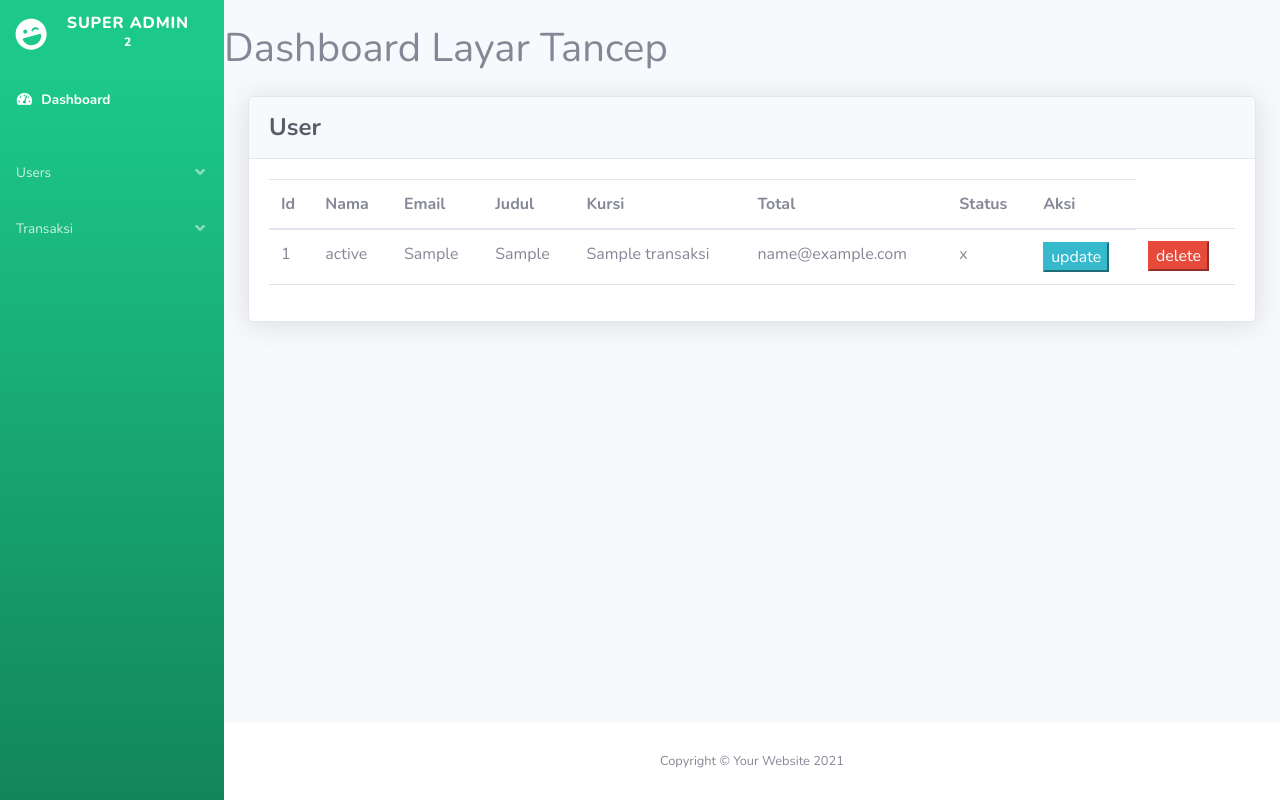
After one commit to yusufkarbackk/movie_flask, a Flask app: page /transaksi in a window 1280 px wide. The commit adds this page. Run offline with Flask 2, Linux system fonts and the light colour scheme; tables that the repository leaves empty or names only in its code hold one stand-in row (values such as "Sample post"); some libraries are stand-ins or nearby versions.

Commit message:
proses membuat update

```diff
--- a/app.py
+++ b/app.py
@@ -69,16 +69,45 @@ def users():
     return render_template('users.html', data=output_json)
 
 
+@app.route('/transaksi')
+def transaksi():
+    db = getMysqlConnection()
+    try:
+        sqlstr = "SELECT * from transaksi"
+        cur = db.cursor()
+        cur.execute(sqlstr)
+        output_json = cur.fetchall()
+    except Exception as e:
+        print("Error in SQL:\n", e)
+    finally:
+        db.close()
+    return render_template('transaksi.html', data=output_json)
+
+
 @app.route('/login', methods=['GET', 'POST'])
 def login():
     if request.method == 'GET':
         return render_template('login.html')
 
 
-@app.route('/update', methods=['GET', 'POST'])
-def update():
-    if request.method == 'GET':
-        return render_template('update.html')
+@app.route('/update/<int:user_id>', methods=['GET', 'POST'])
+def update(user_id):
+    if request.method == 'POST':
+        db = getMysqlConnection()
+        try:
+            cur = db.cursor()
+            sqlstr = f"update transaksi set status = "
+            cur.execute(sqlstr)
+            db.commit()
+            cur.close()
+            print('sukses')
+        except Exception as e:
+            print("Error in SQL:\n", e)
+        finally:
+            db.close()
+        return redirect(url_for('dashboard'))
+
+    return redirect(url_for('transaksi'))
 
 
 @app.route('/register', methods=['GET', 'POST'])
@@ -121,5 +150,6 @@ def deleteUser(user_id):
         db.close()
     return redirect(url_for('dashboard'))
 
+
 if __name__ == '__main__':
     app.run(debug=True)
--- a/templates/base_dashboard.html
+++ b/templates/base_dashboard.html
@@ -57,6 +57,12 @@
                     <span>Users</span>
                 </a>
             </li>
+            <li class="nav-item">
+                <a class="nav-link" href="{{url_for('transaksi')}}" data-toggle="collapse" data-target="#collapseTwo"
+                    aria-expanded="true" aria-controls="collapseTwo">
+                    <span>Transaksi</span>
+                </a>
+            </li>
         </ul>
 
         <!-- Content Wrapper -->
--- /dev/null
+++ b/templates/transaksi.html
@@ -0,0 +1,54 @@
+{%extends "base_dashboard.html"%}
+
+{%block content%}
+<div class="row">
+
+    <!-- Area Chart -->
+    <div class="col-xl-12 col-lg-7">
+        <div class="card shadow mb-4">
+            <!-- Card Header - Dropdown -->
+            <div class="card-header py-3 d-flex flex-row align-items-center justify-content-between">
+                <h4 class="m-0 font-weight-bold text-dark"> User</h6>
+            </div>
+            <!-- Card Body -->
+            <div class="card-body">
+                <table class="table">
+                    <thead>
+                        <tr>
+                            <th scope="col">Id</th>
+                            <th scope="col">Nama</th>
+                            <th scope="col">Email</th>
+                            <th scope="col">Judul</th>
+                            <th scope="col">Kursi</th>
+                            <th scope="colgroup">Total</th>
+                            <th scope="colgroup">Status</th>
+                            <th scope="colgroup">Aksi</th>
+                        </tr>
+                    </thead>
+                    <tbody>
+                        {%for item in data%}
+                        <tr>
+                            <td>{{item[0]}}</td>
+                            <td>{{item[1]}}</td>
+                            <td>{{item[2]}}</td>
+                            <td>{{item[3]}}</td>
+                            <td>{{item[4]}}</td>
+                            <td>{{item[5]}}</td>
+                            <td>{{item[6]}}</td>
+                            <td><a href="{{url_for('update', user_id=item[0])}}">
+                                    <button class="btn-info">update</button>
+                                </a></td>
+                            <td>
+                                <a href="{{url_for('deleteUser', user_id=item[0])}}">
+                                    <button class="btn-danger">delete</button>
+                                </a>
+                            </td>
+                        </tr>
+                        {%endfor%}
+                    </tbody>
+                </table>
+            </div>
+        </div>
+    </div>
+</div>
+{%endblock%}
```
Also changed, not shown: templates/update.html (+36 -24 lines).
